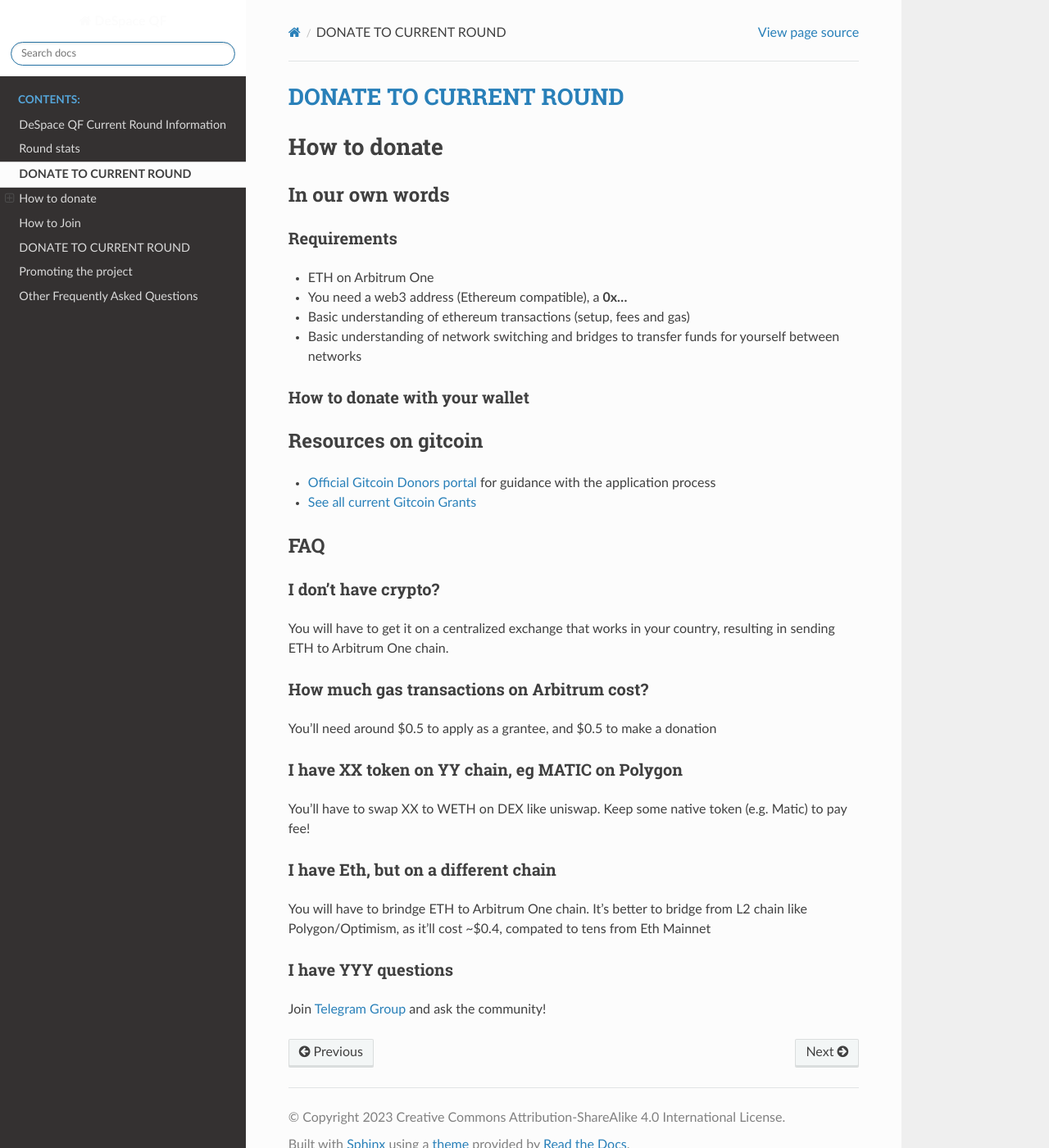
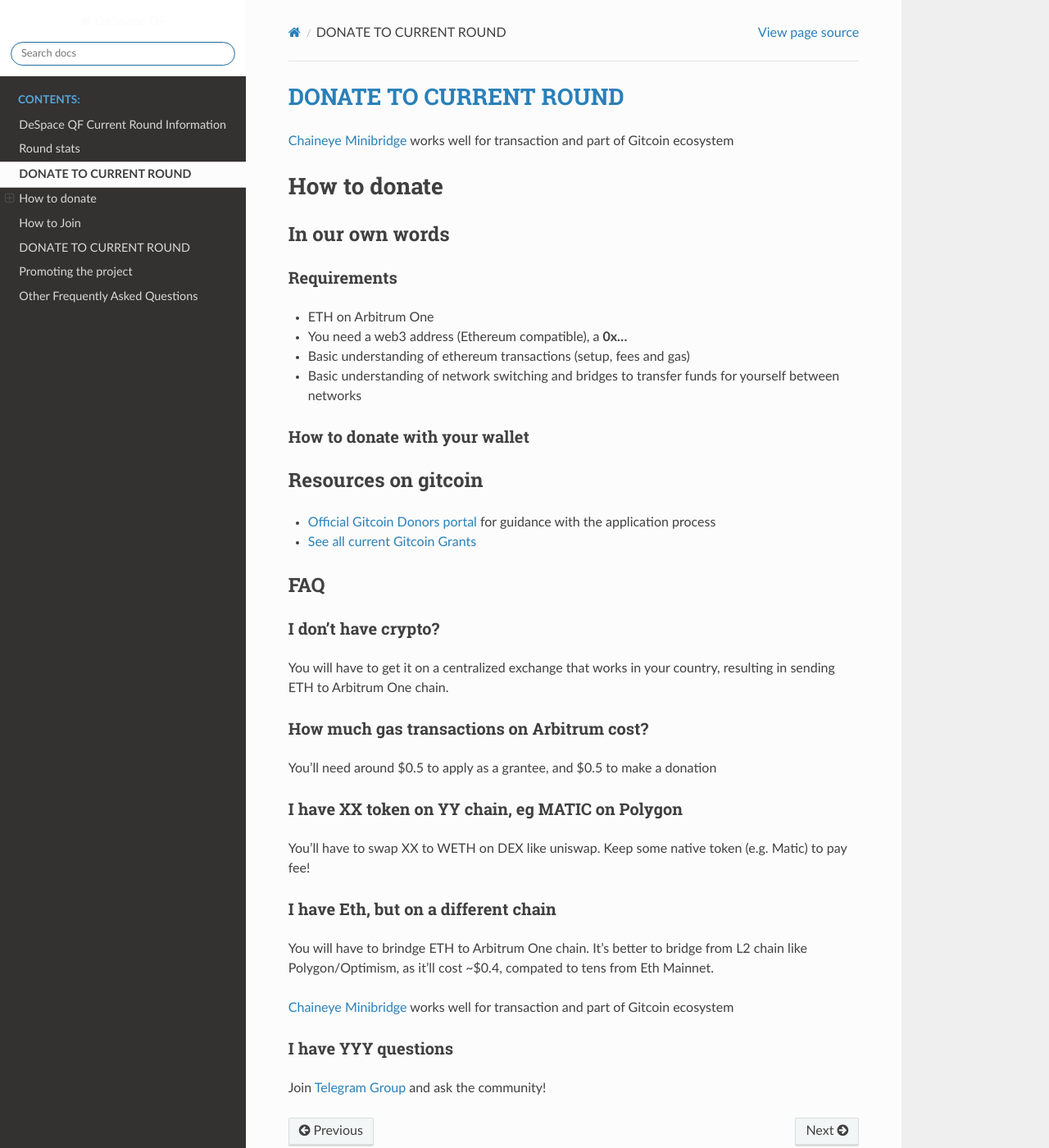
Before and after one commit to DeSpace-Community/docs.despace-qf.com, a Sphinx documentation site: the page built from source/how-to-donate.md, in a window 1280 px wide and 1400 px high. Shown: the whole window at 82% size. Built offline with Sphinx 7.4.7 and the Read the Docs theme 2.0.0, drawn with Linux system fonts in a browser that asks for light colours.

Commit message:
- Added about chaineye minibridge

```diff
--- a/source/how-to-donate.md
+++ b/source/how-to-donate.md
@@ -1,4 +1,7 @@
 ## [DONATE TO CURRENT ROUND](https://explorer.gitcoin.co/#/round/42161/0x911ae126be7d88155aa9254c91a49f4d85b83688)
+
+[Chaineye Minibridge](https://minibridge.chaineye.tools/) works well for transaction and part of Gitcoin ecosystem
+
 # How to donate
 
 ## In our own words
@@ -33,7 +36,9 @@
 
 ### I have Eth, but on a different chain
 
-You will have to brindge ETH to Arbitrum One chain. It's better to bridge from L2 chain like Polygon/Optimism, as it'll cost ~$0.4, compated to tens from Eth Mainnet
+You will have to brindge ETH to Arbitrum One chain. It's better to bridge from L2 chain like Polygon/Optimism, as it'll cost ~$0.4, compated to tens from Eth Mainnet.
+
+[Chaineye Minibridge](https://minibridge.chaineye.tools/) works well for transaction and part of Gitcoin ecosystem
 
 ### I have YYY questions
 
```
